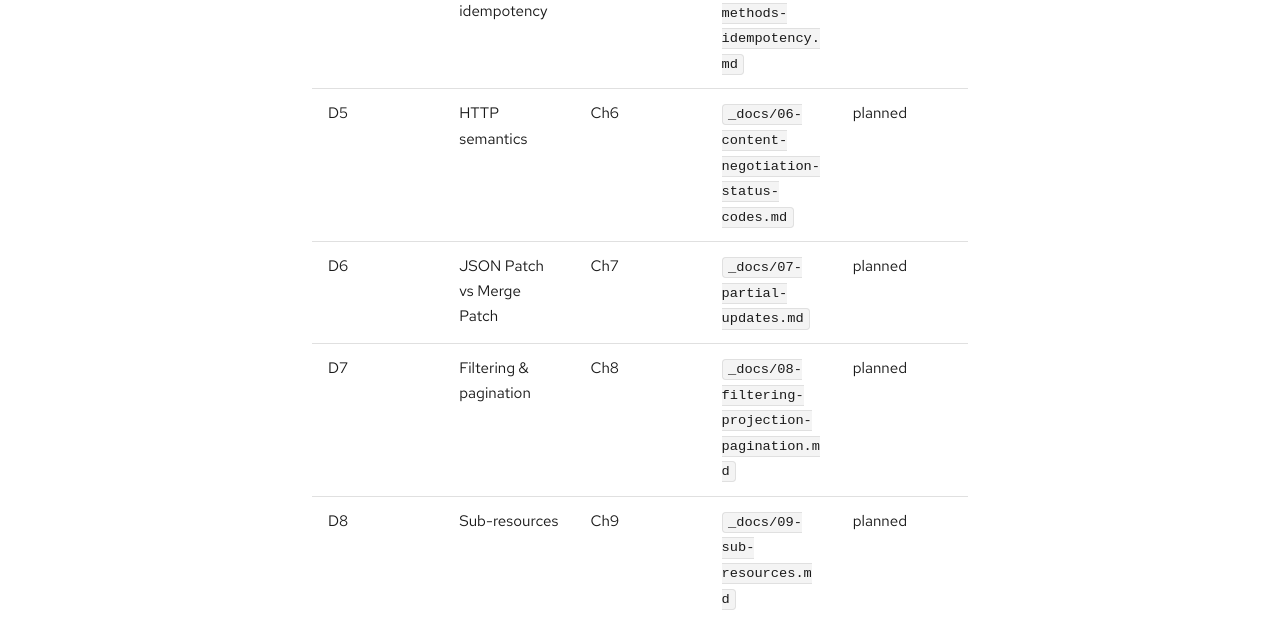
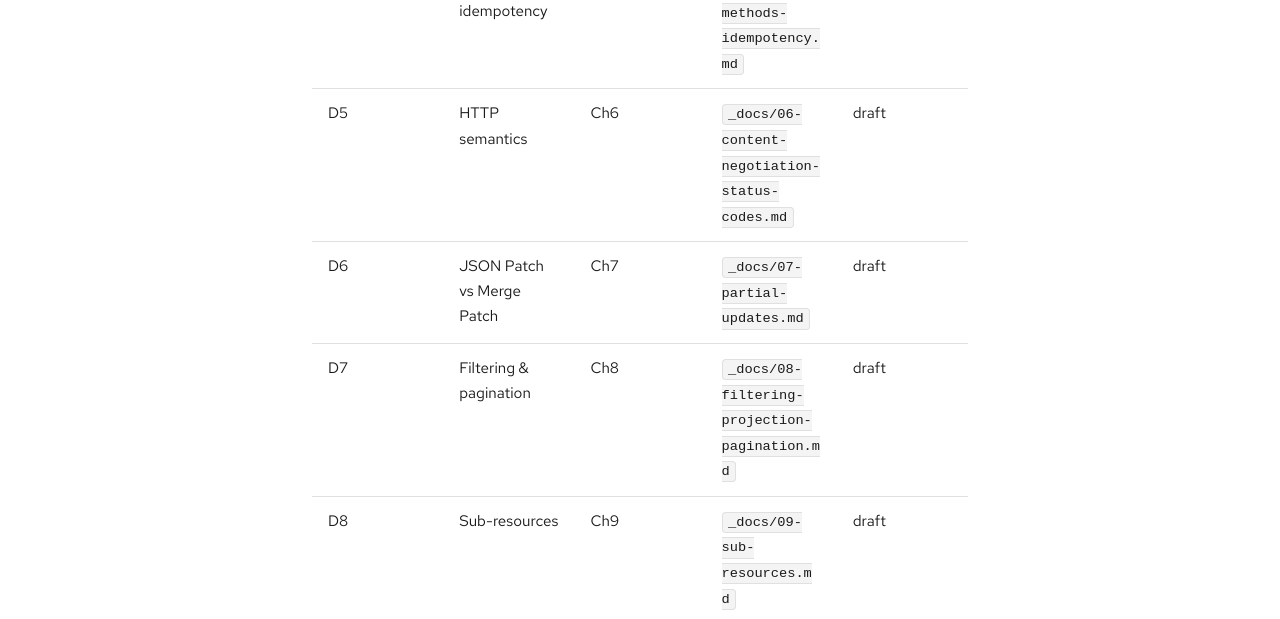
Before and after one commit to patterncatalyst/api-patterns-and-practices-rest, a Jekyll site: the page built from _plans/coverage-matrix.md, in a window 1280 px wide and 900 px high, scrolled down 1035 px. Shown: the part 157-776 px from the top of the window. Built offline with Jekyll 4.4.1, drawn with Linux system fonts in a browser that asks for light colours; some web fonts are replaced; some of the changed text lies outside the part shown.

Commit message:
docs(r02): add 406 to contract read ops; flip Ch6-9 coverage planned->draft
Contract completeness (SSOT): read operations that negotiate representation now
declare 406 (NotAcceptable) alongside 415, matching the behavior Ch6 teaches and
the examples verify. Redocly valid, Spectral 0 errors. Ch6-9 rows -> draft; CI
enforces files+diagrams+word-count. Hands-on Ch6/7/8 -> verified after CI green.

```diff
--- a/_plans/coverage-matrix.md
+++ b/_plans/coverage-matrix.md
@@ -23,10 +23,10 @@
 | D2 | Resource design | Ch3 | `_docs/03-designing-around-resources.md` | draft |
 | D3 | OpenAPI | Ch4 | `_docs/04-contract-first-openapi.md` | verified |
 | D4 | HTTP methods + idempotency | Ch5 | `_docs/05-http-methods-idempotency.md` | verified |
-| D5 | HTTP semantics | Ch6 | `_docs/06-content-negotiation-status-codes.md` | planned |
-| D6 | JSON Patch vs Merge Patch | Ch7 | `_docs/07-partial-updates.md` | planned |
-| D7 | Filtering & pagination | Ch8 | `_docs/08-filtering-projection-pagination.md` | planned |
-| D8 | Sub-resources | Ch9 | `_docs/09-sub-resources.md` | planned |
+| D5 | HTTP semantics | Ch6 | `_docs/06-content-negotiation-status-codes.md` | draft |
+| D6 | JSON Patch vs Merge Patch | Ch7 | `_docs/07-partial-updates.md` | draft |
+| D7 | Filtering & pagination | Ch8 | `_docs/08-filtering-projection-pagination.md` | draft |
+| D8 | Sub-resources | Ch9 | `_docs/09-sub-resources.md` | draft |
 | D9 | Async / long-running operations | Ch10 | `_docs/10-async-long-running-operations.md` | planned |
 | D10 | Rerunnable jobs | Ch11 | `_docs/11-rerunnable-jobs.md` | planned |
 | D11 | HATEOAS | Ch12 | `_docs/12-hateoas.md` | planned |
@@ -67,10 +67,10 @@
 | 3 | `_docs/03-designing-around-resources.md` | Part 2 | draft |
 | 4 | `_docs/04-contract-first-openapi.md` | Part 2 | verified |
 | 5 | `_docs/05-http-methods-idempotency.md` | Part 2 | verified |
-| 6 | `_docs/06-content-negotiation-status-codes.md` | Part 3 | planned |
-| 7 | `_docs/07-partial-updates.md` | Part 3 | planned |
-| 8 | `_docs/08-filtering-projection-pagination.md` | Part 4 | planned |
-| 9 | `_docs/09-sub-resources.md` | Part 4 | planned |
+| 6 | `_docs/06-content-negotiation-status-codes.md` | Part 3 | draft |
+| 7 | `_docs/07-partial-updates.md` | Part 3 | draft |
+| 8 | `_docs/08-filtering-projection-pagination.md` | Part 4 | draft |
+| 9 | `_docs/09-sub-resources.md` | Part 4 | draft |
 | 10 | `_docs/10-async-long-running-operations.md` | Part 5 | planned |
 | 11 | `_docs/11-rerunnable-jobs.md` | Part 5 | planned |
 | 12 | `_docs/12-hateoas.md` | Part 6 | planned |
```
Also changed, not shown: contracts/openapi/shipping-api.yaml (+14 -0 lines).
